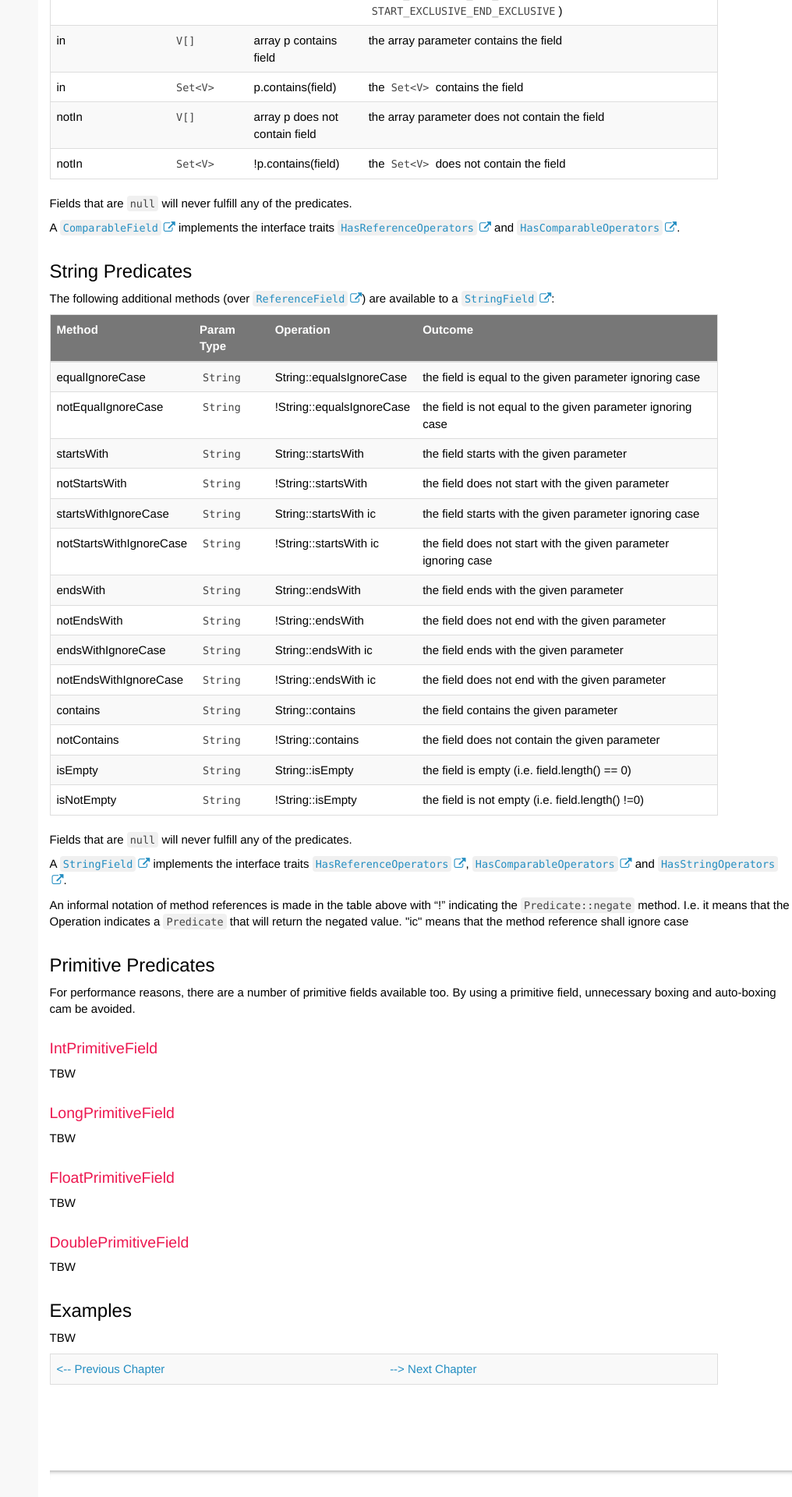
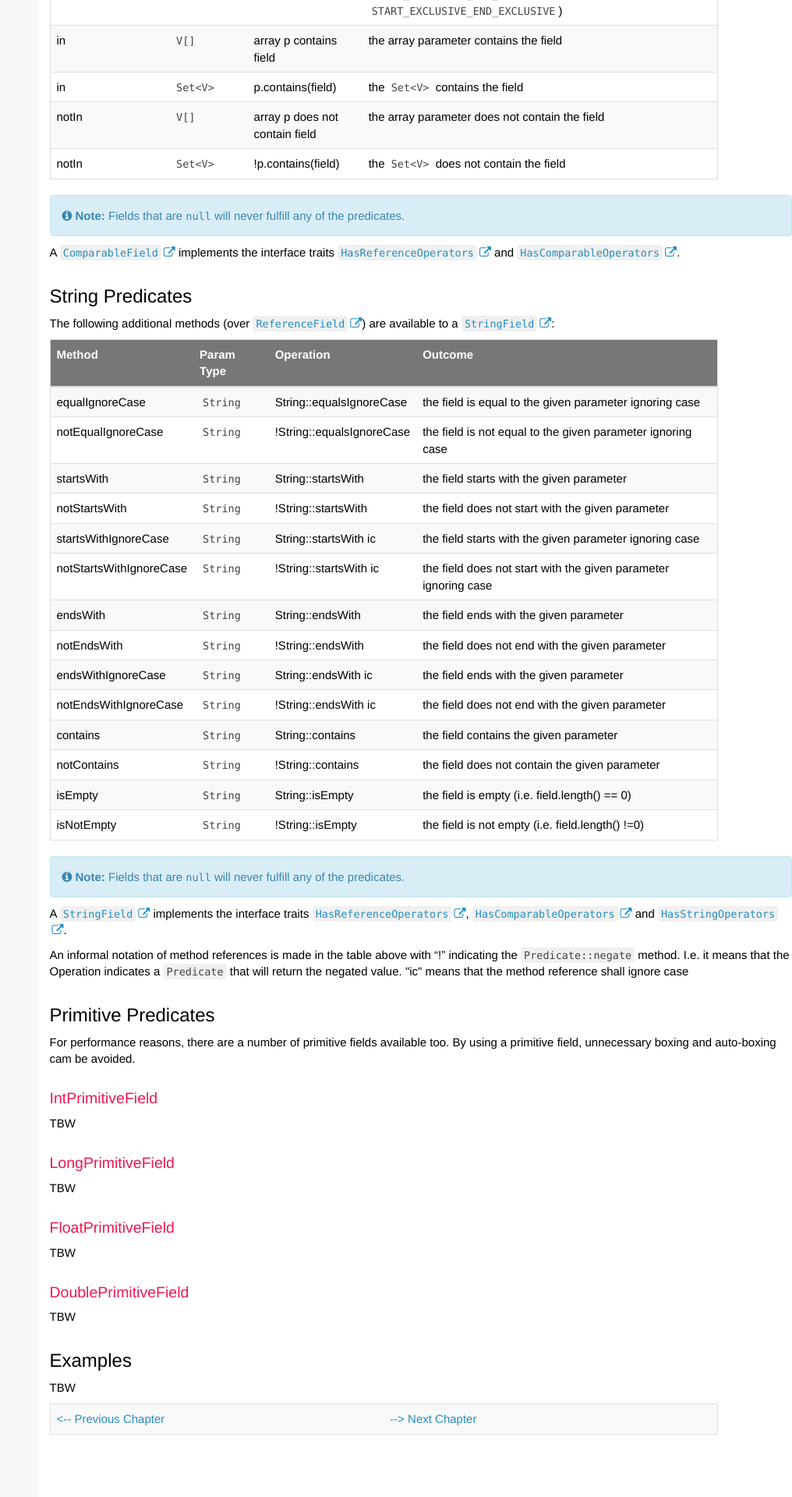
Before and after one commit to speedment/speedment-doc, a Jekyll site: the page built from pages/predicate.md, in a window 1280 px wide. Shown: the part 2444-4364 px from the top of the page at 78% size, without its empty margins (264-1280 px from the left). Built offline with Jekyll 4.4.1, drawn with Linux system fonts in a browser that asks for light colours; nearby versions of some CDN libraries; comment, search, counter and statistics services are not loaded.

Commit message:
predicate: Add tip bubbles

```diff
--- a/pages/predicate.md
+++ b/pages/predicate.md
@@ -95,9 +95,9 @@ The following additional methods are available to a {{site.data.javadoc.Referenc
 | notIn          | `V[]`        |  array p does not contain field    | the array parameter does not contain the field
 | notIn          | `Set<V>`     |  !p.contains(field)        | the `Set<V>` does not contain the field
 
-
+{% include note.html content = "
 Fields that are `null` will never fulfill any of the predicates.
-
+" %}
 
 A {{site.data.javadoc.ComparableField}} implements the interface traits {{site.data.javadoc.HasReferenceOperators}} and {{site.data.javadoc.HasComparableOperators}}.
 
@@ -121,14 +121,14 @@ The following additional methods (over {{site.data.javadoc.ReferenceField}}) are
 | isEmpty                 | `String`     | String::isEmpty            | the field is empty (i.e. field.length() == 0)                   |
 | isNotEmpty              | `String`     | !String::isEmpty           | the field is not empty (i.e. field.length() !=0)                |
 
+{% include note.html content = "
 Fields that are `null` will never fulfill any of the predicates.
+" %}
 
 A {{site.data.javadoc.StringField}} implements the interface traits {{site.data.javadoc.HasReferenceOperators}}, {{site.data.javadoc.HasComparableOperators}} and {{site.data.javadoc.HasStringOperators}}.
 
-
 An informal notation of method references is made in the table above with "!" indicating the `Predicate::negate` method. I.e. it means that the Operation indicates a `Predicate` that will return the negated value.
 \"ic\" means that the method reference shall ignore case
-
 
 ## Primitive Predicates
 For performance reasons, there are a number of primitive fields available too.
```
